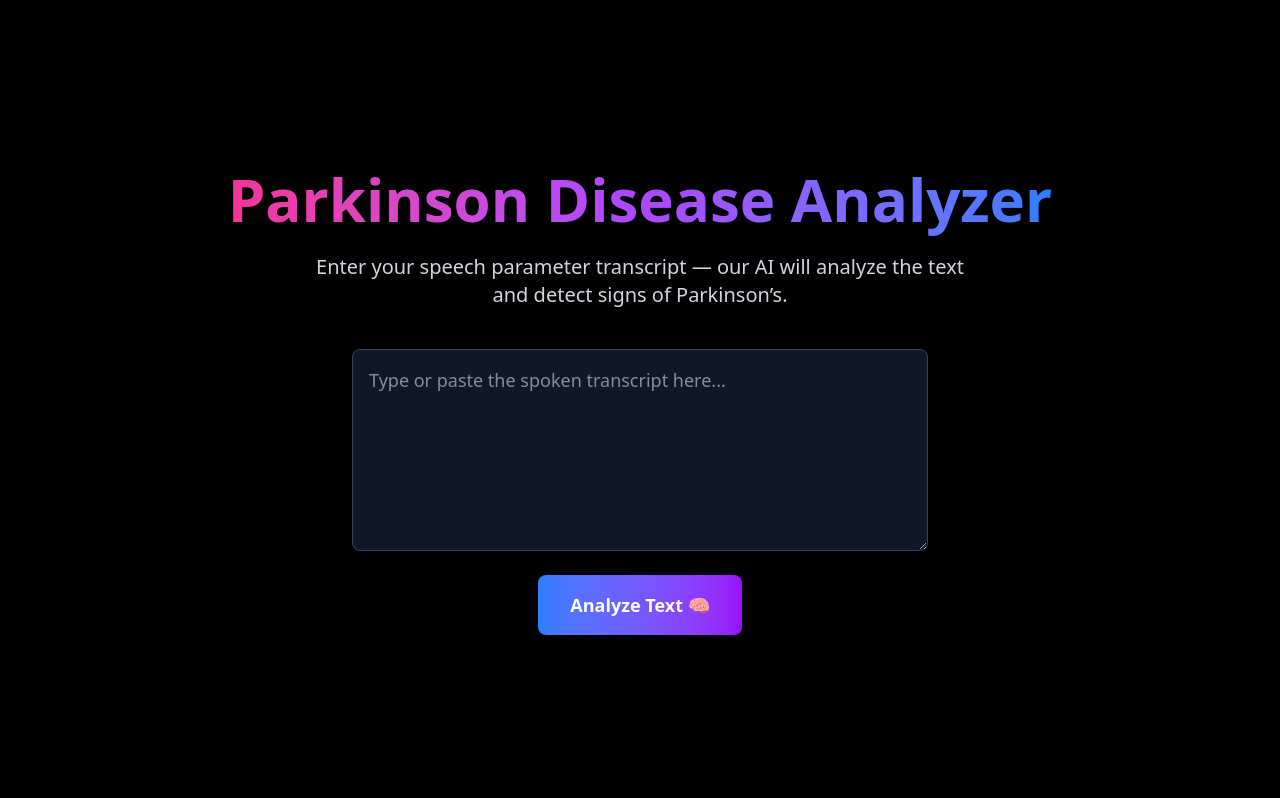
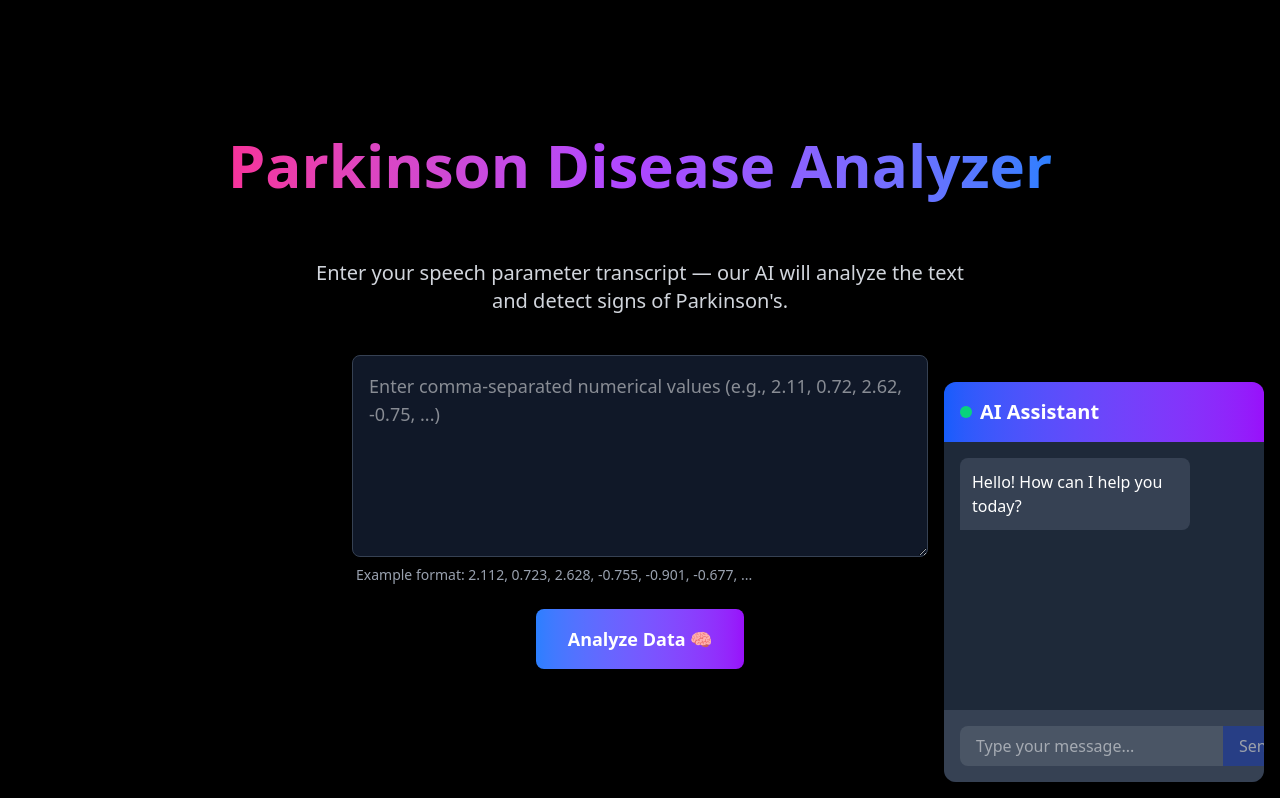
Before and after one commit to RaturiAR7/major-project-frontend, a React (Vite) app: page / in a window 1280 px wide. Shown: the part 802-1600 px from the top of the page. Built offline with nearby package versions, Linux system fonts and the light colour scheme.

Commit message:
Add chatbot and several improvements

```diff
--- a/src/App.jsx
+++ b/src/App.jsx
@@ -1,11 +1,11 @@
-import React from "react";
 import Hero from "./components/Hero";
 import ParkisonDetect from "./components/ParkinsonDetect";
 import "./App.css";
+import ChatBot from "./components/ChatBot";
 
 const App = () => {
   return (
-    <div className='w-full h-full'>
+    <div className='w-full h-full bg-black'>
       <Hero />
       <ParkisonDetect />
     </div>
--- /dev/null
+++ b/src/components/ChatBot.jsx
@@ -0,0 +1,146 @@
+import React, { useState, useRef, useEffect } from "react";
+
+const ChatBot = () => {
+  const [messages, setMessages] = useState([
+    { text: "Hello! How can I help you today?", isBot: true },
+  ]);
+  const [input, setInput] = useState("");
+  const [isLoading, setIsLoading] = useState(false);
+  const messagesEndRef = useRef(null);
+
+  // Auto-scroll to the bottom when messages change
+  useEffect(() => {
+    messagesEndRef.current?.scrollIntoView({ behavior: "smooth" });
+  }, [messages]);
+
+  const handleSubmit = async (e) => {
+    e.preventDefault();
+
+    if (!input.trim()) return;
+
+    // Add user message to the chat
+    const userMessage = { text: input, isBot: false };
+    setMessages((prev) => [...prev, userMessage]);
+    setInput("");
+    setIsLoading(true);
+
+    try {
+      // This is where you'd make an API call to your GPT service
+      // Replace this with your actual API integration
+      const response = await fetch("http://127.0.0.1:5000/generate-info", {
+        method: "POST",
+        headers: {
+          "Content-Type": "application/json",
+        },
+        body: JSON.stringify({ prompt: input }),
+      });
+
+      // Extract the text or JSON from the response
+      const data = await response.json(); // Use response.text() if the API returns plain text
+
+      // Add bot response to chat
+      setMessages((prev) => [...prev, { text: data.info, isBot: true }]);
+    } catch (error) {
+      console.error("Error fetching response:", error);
+      setMessages((prev) => [
+        ...prev,
+        {
+          text: "Sorry, I'm having trouble connecting right now. Please try again later.",
+          isBot: true,
+        },
+      ]);
+    } finally {
+      setIsLoading(false);
+    }
+  };
+
+  return (
+    <div className='flex flex-col h-[400px] w-full max-w-xs mx-auto bg-gray-900 rounded-xl overflow-hidden shadow-lg'>
+      {/* Chat header */}
+      <div className='bg-gradient-to-r from-blue-600 to-purple-600 p-4 shadow'>
+        <h2 className='text-xl font-bold text-white flex items-center'>
+          <span className='h-3 w-3 bg-green-400 rounded-full mr-2 animate-pulse'></span>
+          AI Assistant
+        </h2>
+      </div>
+
+      {/* Messages container */}
+      <div className='flex-1 p-4 overflow-y-auto bg-gray-800'>
+        {messages.map((message, index) => (
+          <div
+            key={index}
+            className={`max-w-[80%] mb-4 p-3 rounded-lg ${
+              message.isBot
+                ? "bg-gray-700 text-white self-start rounded-bl-none"
+                : "bg-blue-600 text-white self-end ml-auto rounded-br-none"
+            }`}
+          >
+            {message.text}
+          </div>
+        ))}
+
+        {isLoading && (
+          <div className='flex items-center space-x-2 bg-gray-700 text-white p-3 rounded-lg max-w-[80%] self-start rounded-bl-none'>
+            <div className='w-2 h-2 rounded-full bg-gray-400 animate-bounce'></div>
+            <div
+              className='w-2 h-2 rounded-full bg-gray-400 animate-bounce'
+              style={{ animationDelay: "0.2s" }}
+            ></div>
+            <div
+              className='w-2 h-2 rounded-full bg-gray-400 animate-bounce'
+              style={{ animationDelay: "0.4s" }}
+            ></div>
+          </div>
+        )}
+
+        <div ref={messagesEndRef} />
+      </div>
+
+      {/* Input form */}
+      <form onSubmit={handleSubmit} className='bg-gray-700 p-4 flex'>
+        <input
+          type='text'
+          value={input}
+          onChange={(e) => setInput(e.target.value)}
+          className='flex-1 bg-gray-600 text-white px-4 py-2 rounded-l-lg focus:outline-none'
+          placeholder='Type your message...'
+          disabled={isLoading}
+        />
+        <button
+          type='submit'
+          disabled={isLoading || !input.trim()}
+          className='bg-blue-600 hover:bg-blue-700 text-white px-4 py-2 rounded-r-lg font-medium disabled:bg-blue-800 disabled:opacity-50 transition-colors'
+        >
+          {isLoading ? (
+            <span className='flex items-center justify-center'>
+              <svg
+                className='animate-spin h-5 w-5 text-white'
+                xmlns='http://www.w3.org/2000/svg'
+                fill='none'
+                viewBox='0 0 24 24'
+              >
+                <circle
+                  className='opacity-25'
+                  cx='12'
+                  cy='12'
+                  r='10'
+                  stroke='currentColor'
+                  strokeWidth='4'
+                ></circle>
+                <path
+                  className='opacity-75'
+                  fill='currentColor'
+                  d='M4 12a8 8 0 018-8V0C5.373 0 0 5.373 0 12h4zm2 5.291A7.962 7.962 0 014 12H0c0 3.042 1.135 5.824 3 7.938l3-2.647z'
+                ></path>
+              </svg>
+            </span>
+          ) : (
+            <span>Send</span>
+          )}
+        </button>
+      </form>
+    </div>
+  );
+};
+
+export default ChatBot;
--- a/src/components/Hero.jsx
+++ b/src/components/Hero.jsx
@@ -7,7 +7,7 @@ export default function Hero() {
       {/* Navbar */}
       <header className='flex items-center justify-between px-6 py-4'>
         <h1 className='text-xl font-semibold text-blue-200'>NEURO-SPEAK</h1>
-        <nav className='space-x-6 hidden md:flex'>
+        {/* <nav className='space-x-6 hidden md:flex'>
           <a href='#' className='hover:text-gray-300'>
             Home
           </a>
@@ -20,7 +20,7 @@ export default function Hero() {
           <a href='#' className='hover:text-gray-300'>
             Roadmap
           </a>
-        </nav>
+        </nav> */}
         <div className='flex space-x-4'>
           <i className='fa-brands fa-github'></i>
           <i className='fa-brands fa-discord'></i>
@@ -31,11 +31,11 @@ export default function Hero() {
       <section className='text-center px-6 py-24 h-full'>
         <h2 className='text-4xl md:text-6xl font-bold'>
           <span className='bg-gradient-to-r from-pink-500 via-purple-400 to-blue-400 bg-clip-text text-transparent'>
-            Detect Parkinson’s Through Your Voice.
+            Detect Parkinson’s Through Your Voice Parameters.
           </span>
           <br />
           <span className='text-white'>
-            Detect Early Signs of Parkinson’s Through Your Voice.
+            Detect Early Signs of Parkinson’s Through Your Voice Data.
           </span>
         </h2>
         <p className='mt-6 text-gray-400 max-w-xl mx-auto'>
@@ -43,14 +43,14 @@ export default function Hero() {
           identify early indicators of Parkinson’s disease — quickly,
           non-invasively, and with just a few seconds of speech.
         </p>
-        <div className='mt-8 flex justify-center space-x-4'>
+        {/* <div className='mt-8 flex justify-center space-x-4'>
           <button className='px-6 py-3 bg-blue-600 rounded-md hover:bg-blue-700 z-50'>
             Get started
           </button>
           <button className='px-6 py-3 bg-gradient-to-r from-purple-200 via-gray-300 to-purple-300 rounded-md text-black z-50'>
             Ecosystems
           </button>
-        </div>
+        </div> */}
         <div className='absolute bottom-0 left-0 w-full h-screen'>
           {" "}
           <img
--- a/src/components/ParkinsonDetect.jsx
+++ b/src/components/ParkinsonDetect.jsx
@@ -1,12 +1,55 @@
 import { useState } from "react";
+import ChatBot from "./ChatBot";
 
 const ParkisonDetect = () => {
   const [text, setText] = useState("");
   const [loading, setLoading] = useState(false);
   const [sentiment, setSentiment] = useState(null);
+  const [error, setError] = useState("");
+
+  // Validate input data format
+  const validateData = (inputText) => {
+    // Remove any extra whitespace and split by commas
+    const values = inputText
+      .trim()
+      .split(",")
+      .map((val) => val.trim());
+
+    // Check if we have numerical values
+    const isValid = values.every((val) => {
+      // Check if the value can be converted to a number
+      const num = parseFloat(val);
+      return !isNaN(num);
+    });
+
+    // Ensure we have at least some minimum number of values (adjust as needed)
+    if (values.length < 10) {
+      setError(
+        "Please provide at least 10 numerical values separated by commas"
+      );
+      return false;
+    }
+
+    if (!isValid) {
+      setError("Please enter only numerical values separated by commas");
+      return false;
+    }
+
+    setError("");
+    return true;
+  };
 
   const handleSubmit = async () => {
-    if (!text.trim()) return;
+    if (!text.trim()) {
+      setError("Please enter data");
+      return;
+    }
+
+    // Validate the input data before proceeding
+    if (!validateData(text)) {
+      return;
+    }
+
     setLoading(true);
     setSentiment(null);
 
@@ -18,6 +61,10 @@ const ParkisonDetect = () => {
         },
         body: JSON.stringify({ features: text }),
       });
+
+      if (!res.ok) {
+        throw new Error(`HTTP error! Status: ${res.status}`);
+      }
 
       const data = await res.json();
       setSentiment(
@@ -41,21 +88,37 @@ const ParkisonDetect = () => {
           Parkinson Disease Analyzer
         </span>
       </h1>
-
+      <div className='flex flex-col lg:flex-row justify-between w-full mt-10'>
+        <div className='flex flex-col items-center justify-center w-full'>
           {/* Description */}
           <p className='text-gray-300 text-lg md:text-xl text-center max-w-2xl mb-10'>
-        Enter your speech parameter transcript — our AI will analyze the text
-        and detect signs of Parkinson’s.
+            Enter your speech parameter transcript — our AI will analyze the
+            text and detect signs of Parkinson's.
           </p>
 
           {/* Text Input */}
           <textarea
             value={text}
-        onChange={(e) => setText(e.target.value)}
+            onChange={(e) => {
+              setText(e.target.value);
+              if (error) setError(""); // Clear error when user types
+            }}
             rows={6}
-        placeholder='Type or paste the spoken transcript here...'
-        className='w-full max-w-xl p-4 text-lg rounded-lg bg-gray-900 border border-gray-700 focus:outline-none focus:ring-2 focus:ring-purple-500 mb-6'
+            placeholder='Enter comma-separated numerical values (e.g., 2.11, 0.72, 2.62, -0.75, ...)'
+            className='w-full max-w-xl p-4 text-lg rounded-lg bg-gray-900 border border-gray-700 focus:outline-none focus:ring-2 focus:ring-purple-500 mb-2'
           />
+
+          {/* Error message */}
+          {error && (
+            <p className='w-full max-w-xl text-red-400 text-sm mb-4 px-1'>
+              {error}
+            </p>
+          )}
+
+          {/* Example format helper */}
+          <p className='w-full max-w-xl text-gray-400 text-sm mb-6 px-1'>
+            Example format: 2.112, 0.723, 2.628, -0.755, -0.901, -0.677, ...
+          </p>
 
           {/* Submit Button */}
           <button
@@ -67,7 +130,7 @@ const ParkisonDetect = () => {
                 : "bg-gradient-to-r from-blue-500 to-purple-600 hover:from-blue-600 hover:to-pink-500 text-white"
             }`}
           >
-        {loading ? "Analyzing..." : "Analyze Text 🧠"}
+            {loading ? "Analyzing..." : "Analyze Data 🧠"}
           </button>
 
           {/* Result */}
@@ -82,6 +145,13 @@ const ParkisonDetect = () => {
             </div>
           )}
         </div>
+      </div>
+
+      {/* Floating ChatBot */}
+      <div className='absolute md:visible invisible bottom-4 right-4 z-50'>
+        <ChatBot />
+      </div>
+    </div>
   );
 };
 
```
Lines whose indentation alone changed are shown as unchanged.
